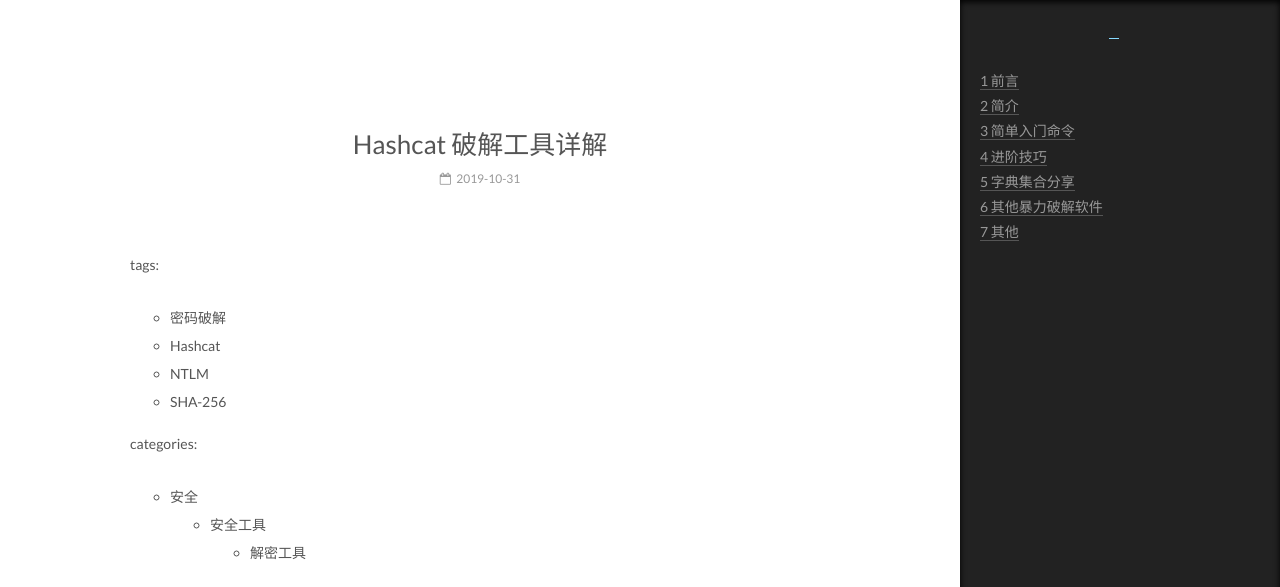
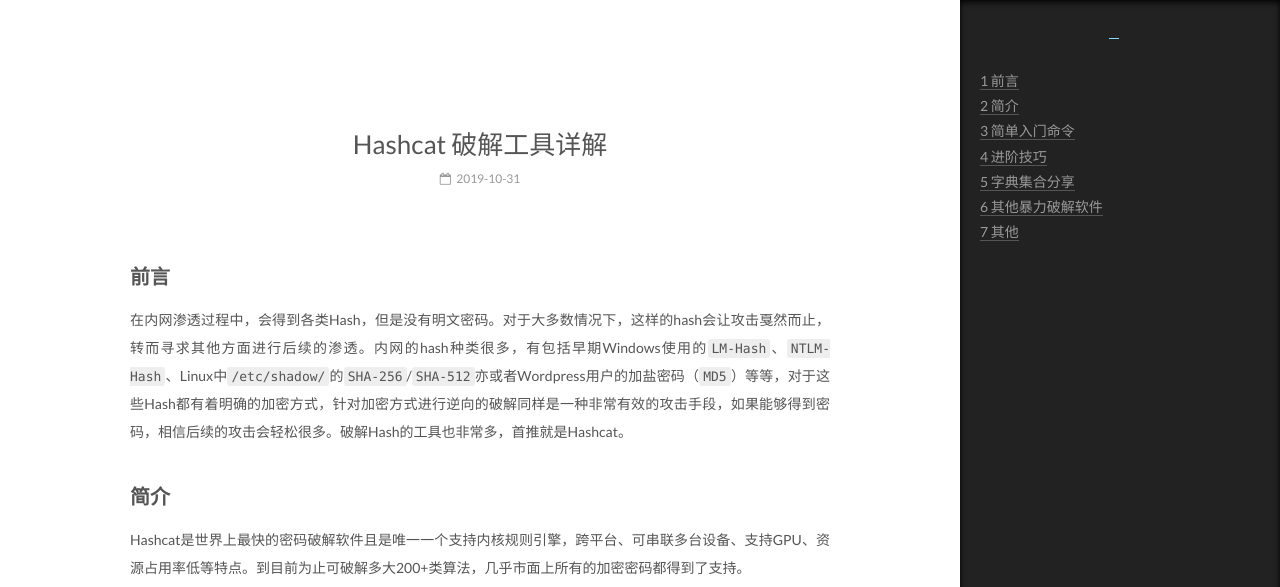
Before and after one commit to is0late/is0late.github.io, a Jekyll site: the page built from _posts/2019/2019-10-31-hashcat-破解工具详解.md, in a window 1280 px wide and 1400 px high, scrolled down 191 px. Shown: the top 587 px of the window. Built offline with Jekyll 4.4.1, drawn with Linux system fonts in a browser that asks for light colours; grey boxes are pictures that could not be loaded.

Commit message:
change error

```diff
--- a/_posts/2019/2019-10-31-hashcat-破解工具详解.md
+++ b/_posts/2019/2019-10-31-hashcat-破解工具详解.md
@@ -1,15 +1,3 @@
-tags:
-- 密码破解
-- Hashcat
-- NTLM
-- SHA-256
-
-categories:
-- 安全
-  - 安全工具
-    - 解密工具
-
-
 ## 前言
 在内网渗透过程中，会得到各类Hash，但是没有明文密码。对于大多数情况下，这样的hash会让攻击戛然而止，转而寻求其他方面进行后续的渗透。内网的hash种类很多，有包括早期Windows使用的`LM-Hash`、`NTLM-Hash`、Linux中`/etc/shadow/`的`SHA-256`/`SHA-512`亦或者Wordpress用户的加盐密码（`MD5`）等等，对于这些Hash都有着明确的加密方式，针对加密方式进行逆向的破解同样是一种非常有效的攻击手段，如果能够得到密码，相信后续的攻击会轻松很多。破解Hash的工具也非常多，首推就是Hashcat。
 
```
Also changed, not shown: _posts/2019/2019-12-04-Linux下配置WIFI.md (+2 -3 lines).
